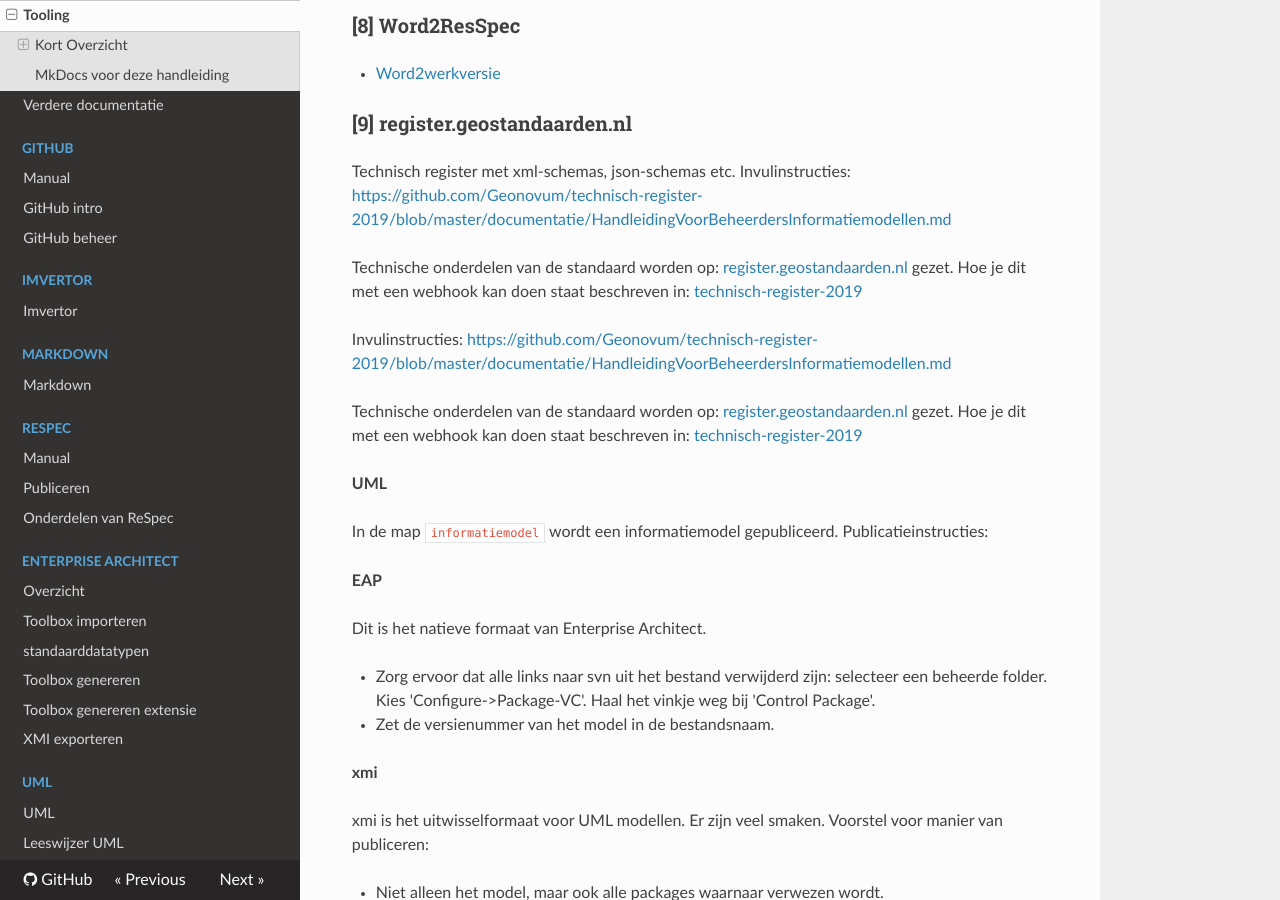
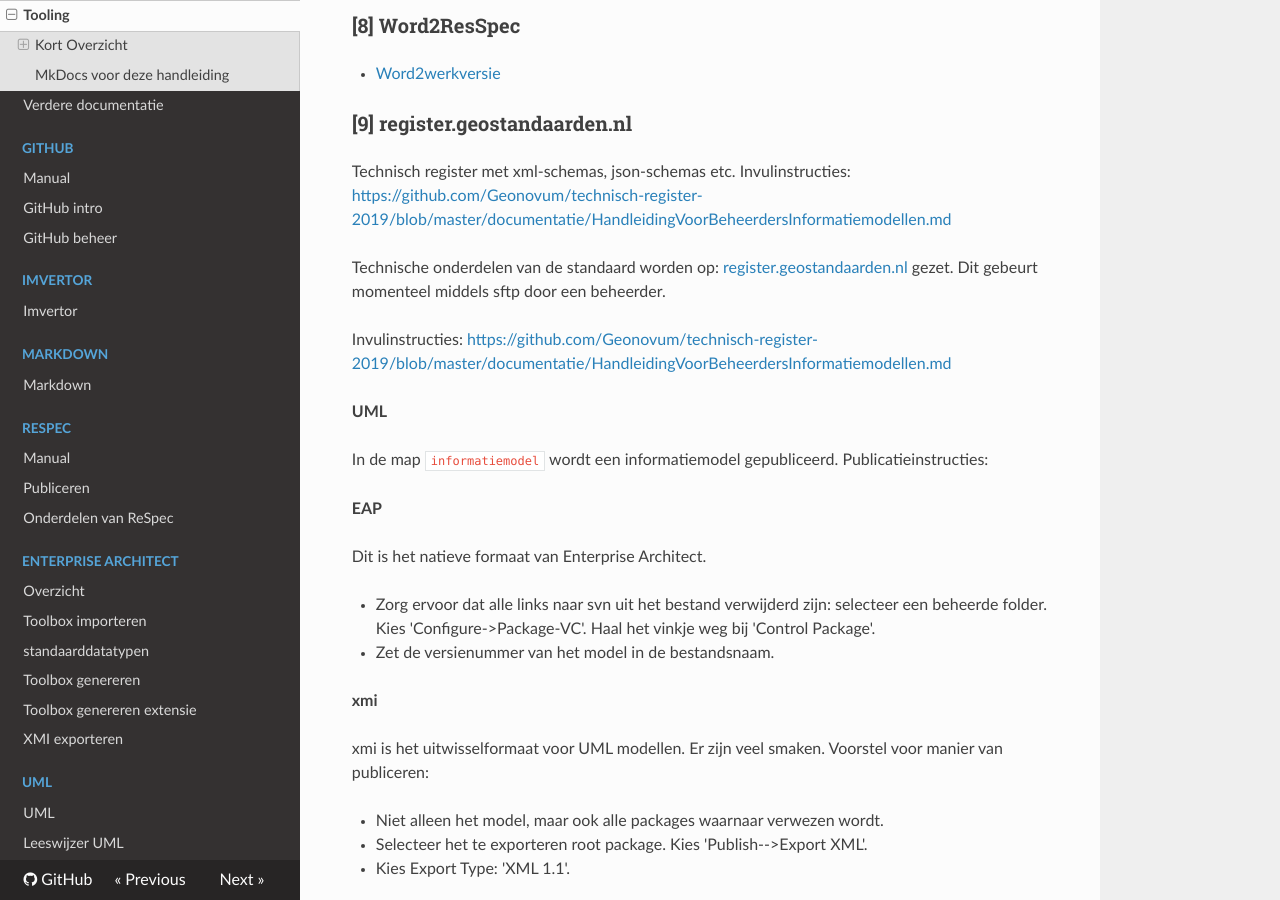
Before and after one commit to Geonovum/handleiding-tooling, an MkDocs documentation site: the page built from docs/tooling.md, in a window 1280 px wide and 900 px high, scrolled down 2411 px. Built offline with MkDocs 1.6.1, drawn with Linux system fonts in a browser that asks for light colours; nearby versions of some CDN libraries.

Commit message:
verwijzing naar webhook verwijderd uit handleiding tooling

```diff
--- a/docs/tooling.md
+++ b/docs/tooling.md
@@ -73,14 +73,9 @@
 Technisch register met xml-schemas, json-schemas etc.
 Invulinstructies: [https://github.com/Geonovum/technisch-register-2019/blob/master/documentatie/HandleidingVoorBeheerdersInformatiemodellen.md](https://github.com/Geonovum/technisch-register-2019/blob/master/documentatie/HandleidingVoorBeheerdersInformatiemodellen.md)
 
-Technische onderdelen van de standaard worden op: [register.geostandaarden.nl](https://register.geostandaarden.nl) gezet. Hoe je dit met een webhook kan doen staat beschreven in: [technisch-register-2019](https://github.com/Geonovum/technisch-register-2019/blob/master/documentatie/Handleiding%20voor%20beheerders%20informatiemodellen.md)
+Technische onderdelen van de standaard worden op: [register.geostandaarden.nl](https://register.geostandaarden.nl) gezet. Dit gebeurt momenteel middels sftp door een beheerder.
 
 Invulinstructies: <https://github.com/Geonovum/technisch-register-2019/blob/master/documentatie/HandleidingVoorBeheerdersInformatiemodellen.md>
-
-Technische onderdelen van de standaard worden op:
-[register.geostandaarden.nl](https://register.geostandaarden.nl) gezet. Hoe je
-dit met een webhook kan doen staat beschreven in:
-[technisch-register-2019](https://github.com/Geonovum/technisch-register-2019/blob/master/documentatie/Handleiding%20voor%20beheerders%20informatiemodellen.md)
 
 **UML**
 
```
Also changed, not shown: docs/schemas/JSON.md (+1 -3 lines).
